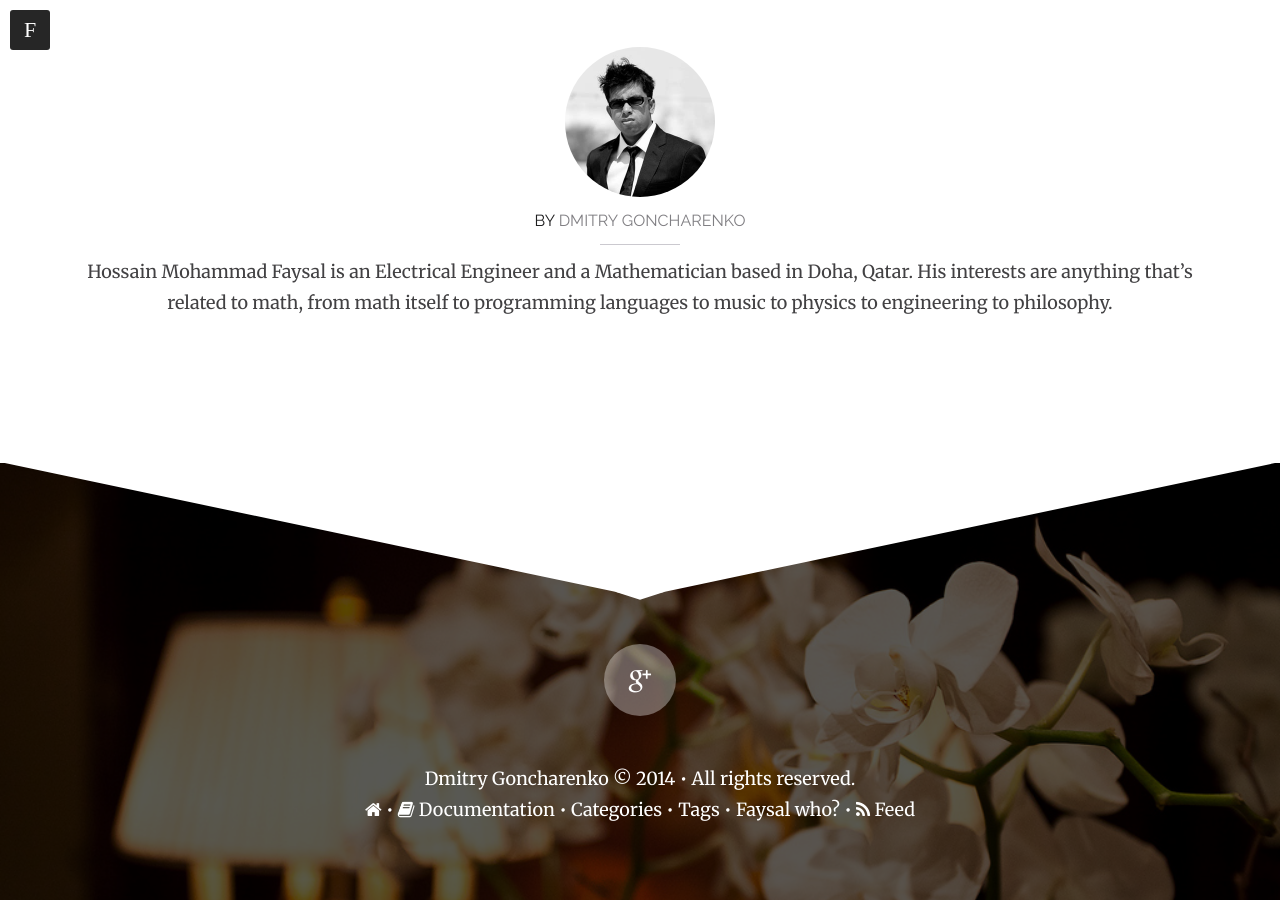
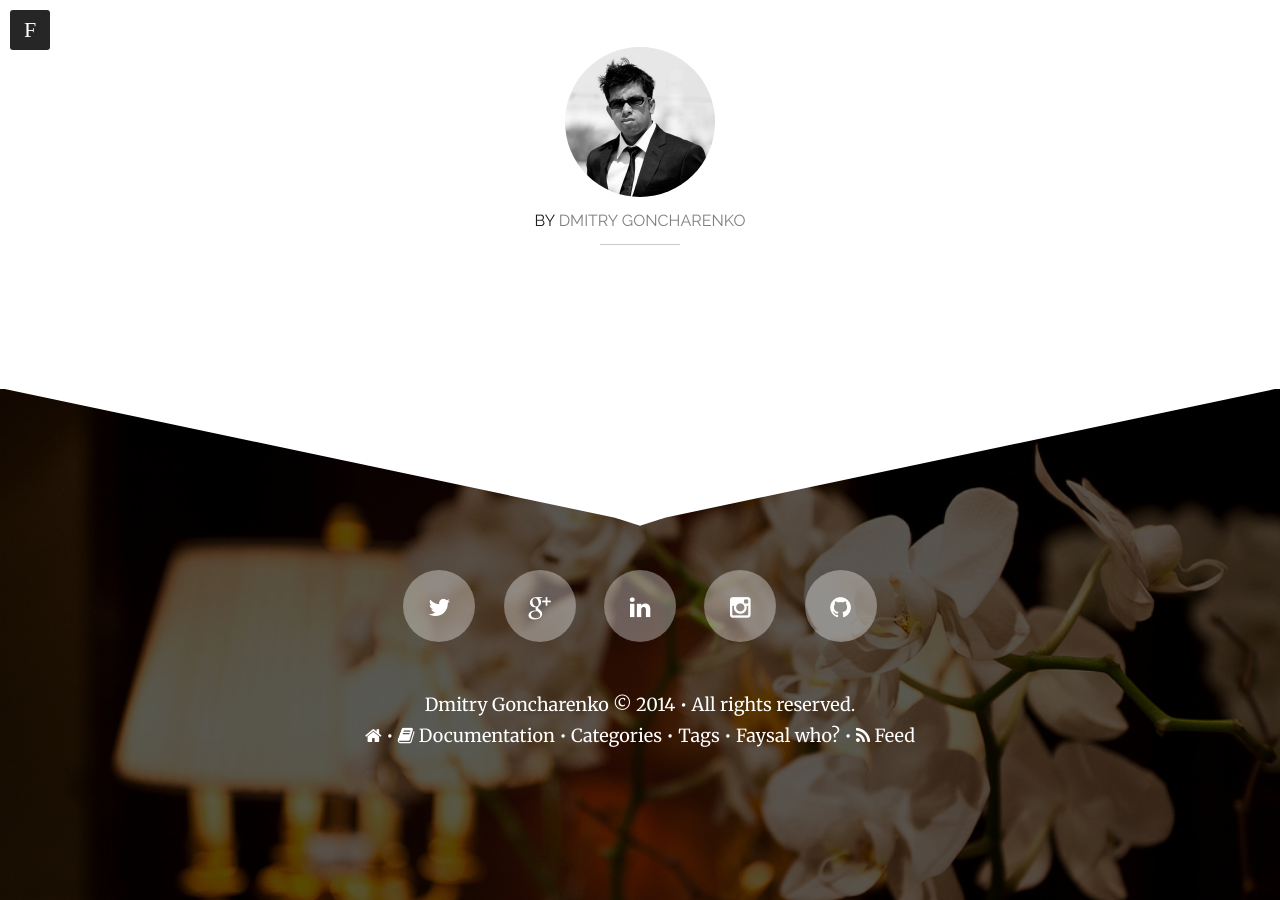
Before and after one commit to dgon-jd/dgon-jd.github.io, a Jekyll site: the page built from _posts/2014-01-05-sample-link-post.md, in a window 1280 px wide and 900 px high, scrolled down 1195 px. Built offline with Jekyll 4.4.1, drawn with Linux system fonts in a browser that asks for light colours; nearby versions of some CDN libraries; comment, search, counter and statistics services are not loaded; some of the changed lines change nothing that is shown.

Commit message:
Avatar; config sites

```diff
--- a/_config.yml
+++ b/_config.yml
@@ -1,6 +1,6 @@
 title:            DGon
 description:      "Hungry for knowledge"
-logo:             omikron.png
+logo:             octocat1.png
 disqus_shortname: dgon-jd
 # Assign a default image for your site's header and footer
 default_bg:       default_bg1.jpg
@@ -26,21 +26,22 @@
   avatar:         hmfaysal.jpg
   email:          dmigonvl@gmail.com
   # Use the coder's toolbox at http://coderstoolbox.net/string/#!encoding=xml&action=encode&charset=us_ascii to encode your description into XML string
-  description:    Hossain Mohammad Faysal is an Electrical Engineer and a Mathematician based in Doha, Qatar. His interests are anything that&#8217;s related to math, from math itself to programming languages to music to physics to engineering to philosophy.
+  # description:    Hossain Mohammad Faysal is an Electrical Engineer and a Mathematician based in Doha, Qatar. His interests are anything that&#8217;s related to math, from math itself to programming languages to music to physics to engineering to philosophy.
+  description:
   # Social networking links used in footer. Update and remove as you like.
-  # twitter:        hmfaysal
+  twitter:        dg0n_dp
   # facebook:       hmfaysal
-  # github:         hmfaysal
+  github:         dgon-jd
   # stackexchange:  https://stackexchange.com/users/3402032/hossain-mohd-faysal
-  # linkedin:       https://www.linkedin.com/pub/firstname-lastname/12/345/678
-  instagram:
+  linkedin:       https://ua.linkedin.com/in/gdmitrydpua/
+  instagram:       johnnyhammeth
   flickr:
   tumblr:
   # For Google Authorship https://plus.google.com/authorship
-  google_plus:    https://plus.google.com/u/0/102602916593522619858
+  google_plus:    https://plus.google.com/u/0/116304456686843976678/
 
 # Analytics and webmaster tools stuff goes here
-google_analytics:   UA-39365944-7
+google_analytics:
 google_verify:
 # https://ssl.bing.com/webmaster/configure/verify/ownership Option 2 content= goes here
 bing_verify:
@@ -62,7 +63,7 @@
     url: /hossain-mohd-faysal
 
 # http://en.wikipedia.org/wiki/List_of_tz_database_time_zones
-timezone:    America/New_York
+timezone:    Europe/Zaporozhye
 future:      true
 highlighter: pygments
 markdown:    kramdown
@@ -88,8 +89,8 @@
 
 prose:
   rooturl: '_posts'
-  siteurl: 'http://hmfaysal.github.io/'
-  relativeLinks: 'http://hmfaysal.github.io/links.jsonp'
+  siteurl: 'http://dgon-jd.github.io/'
+  relativeLinks: 'http://dgon-jd.github.io/links.jsonp'
   media: 'images'
   metadata:
     _posts:
```
Also changed, not shown: images/octocat1.png (added).
